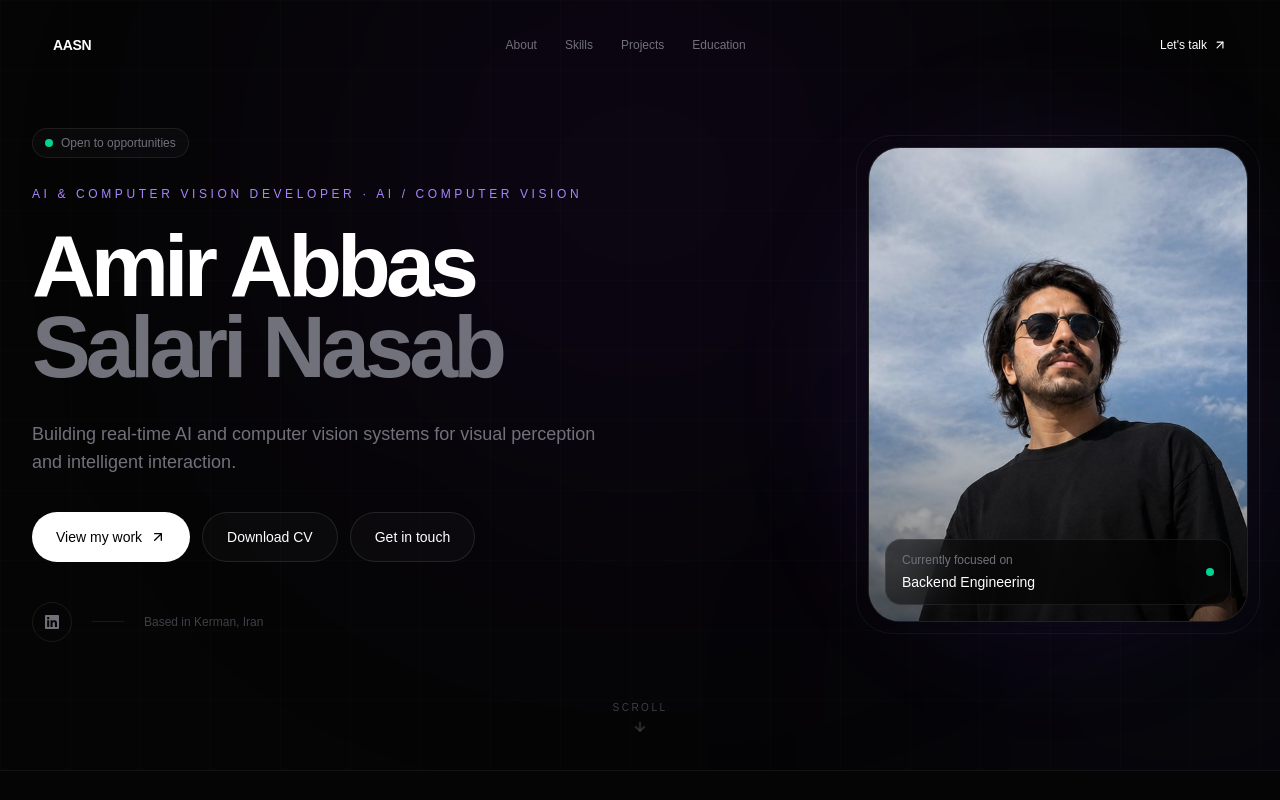
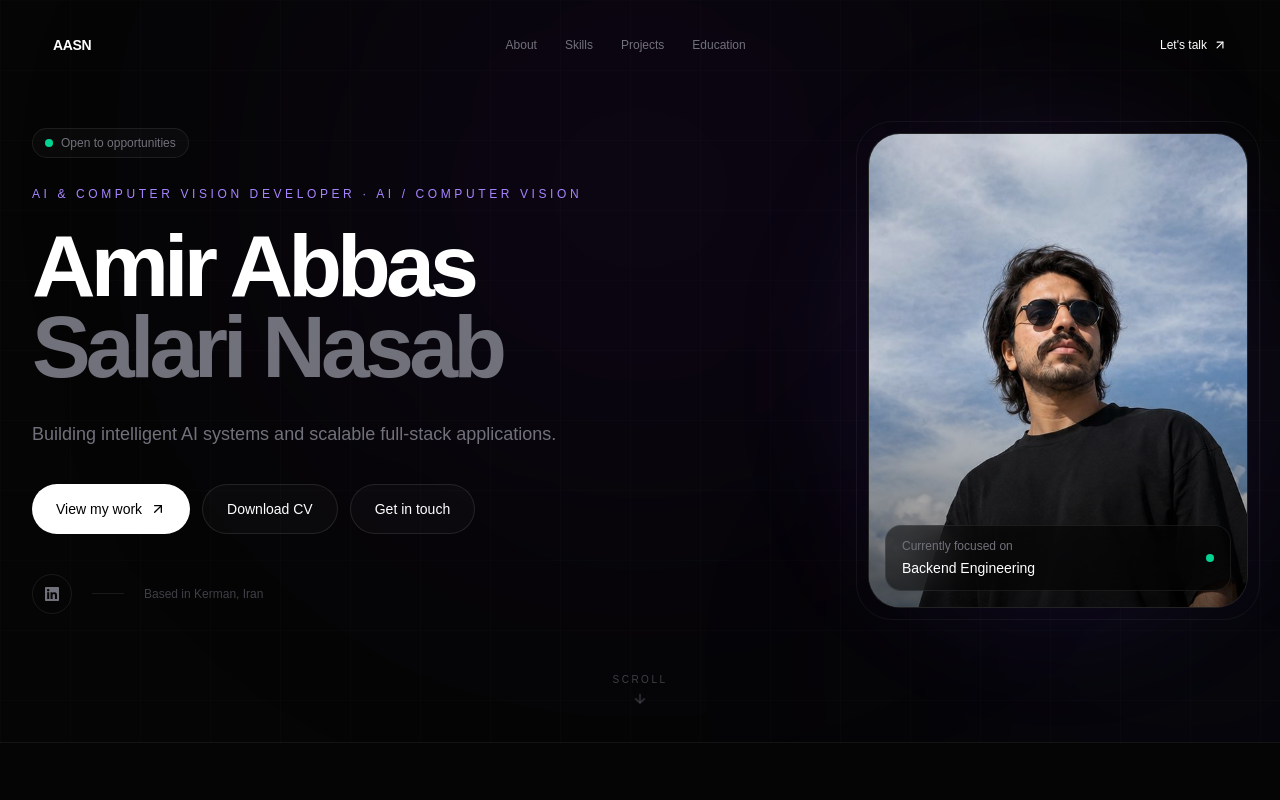
Before and after one commit to amirabbas-salari/portfolio, a Next.js app: page / in a window 1280 px wide. Shown: the top 800 px of the page. Built offline with nearby package versions, Linux system fonts and the light colour scheme.

Commit message:
Update profile.ts

```diff
--- a/src/data/profile.ts
+++ b/src/data/profile.ts
@@ -8,7 +8,7 @@ export const profile = {
   focus: "AI / Computer Vision",
 
   tagline:
-    "Building real-time AI and computer vision systems for visual perception and intelligent interaction.",
+    "Building intelligent AI systems and scalable full-stack applications.",
 
   email: "amirabbassalarinasab@gmail.com",
 
@@ -22,7 +22,7 @@ export const profile = {
   github: "",
 
   summary:
-    "Computer Engineering student focused on Artificial Intelligence and Computer Vision. Experienced in developing real-time vision systems for face analysis, gaze estimation, hand tracking, gesture recognition, and human-computer interaction using Python, PyTorch, OpenCV, MediaPipe, and ONNX Runtime. Also experienced in backend and full-stack development with Django and Django REST Framework.",
+    "Computer Engineering student focused on Artificial Intelligence, Computer Vision, and Full-Stack Development. Experienced in building real-time vision systems for face analysis, gaze estimation, hand tracking, gesture recognition, and human-computer interaction using Python, PyTorch, OpenCV, MediaPipe, and ONNX Runtime. Also experienced in developing scalable web applications and RESTful APIs using Django, Django REST Framework, React, and PostgreSQL.",
 
   image: "/images/profile/profile.jpg",
 };
```
